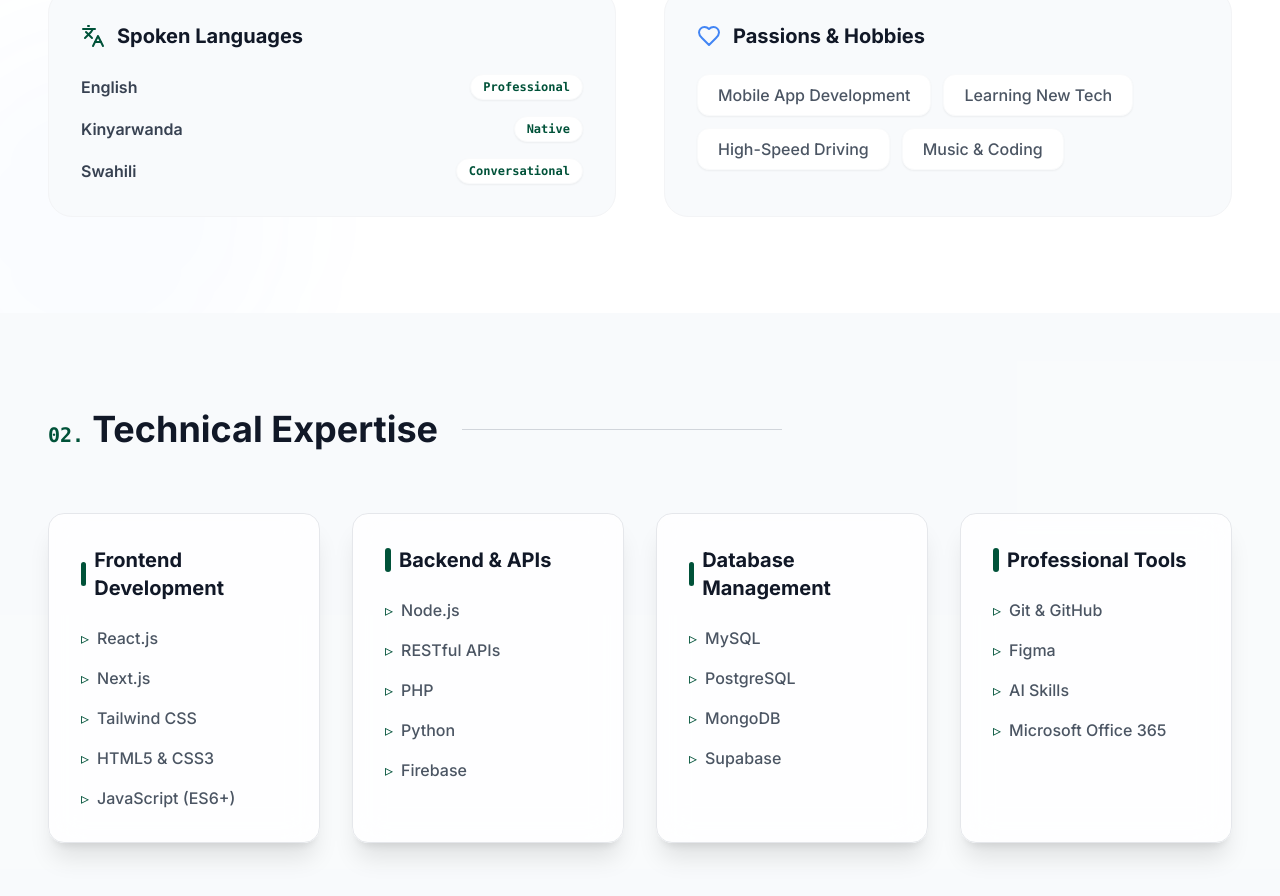
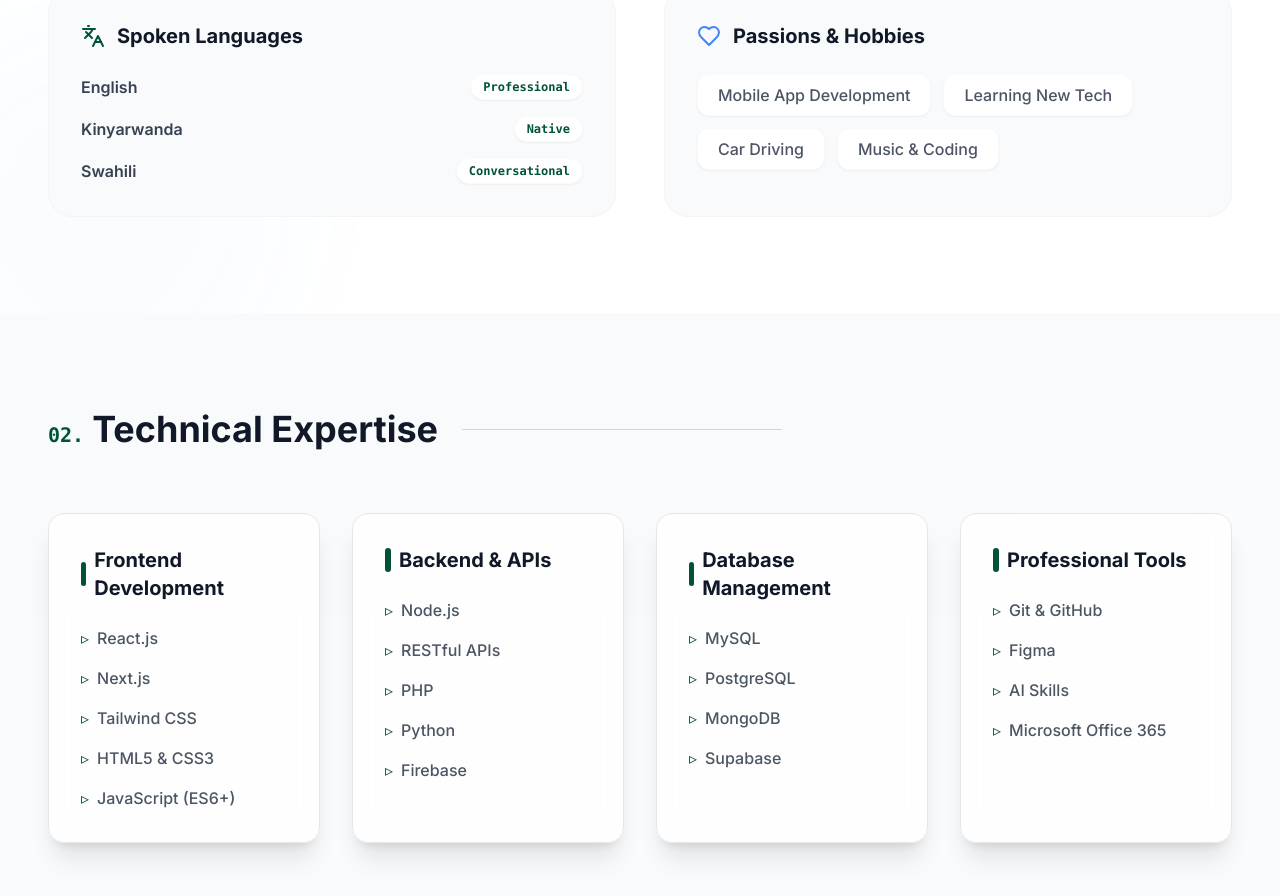
Before and after one commit to Samlite250/Samportfolio, a React (Vite) app: page / in a window 1280 px wide. Shown: the part 2180-3076 px from the top of the page. Built offline with nearby package versions, Linux system fonts and the light colour scheme.

Commit message:
style: correct hobby name to Car Driving

```diff
--- a/src/components/About.jsx
+++ b/src/components/About.jsx
@@ -39,7 +39,7 @@ const personalInterests = {
     { name: 'Kinyarwanda', level: 'Native' },
     { name: 'Swahili', level: 'Conversational' }
   ],
-  hobbies: ['Mobile App Development', 'Learning New Tech', 'High-Speed Driving', 'Music & Coding']
+  hobbies: ['Mobile App Development', 'Learning New Tech', 'Car Driving', 'Music & Coding']
 };
 
 const About = () => {
```
